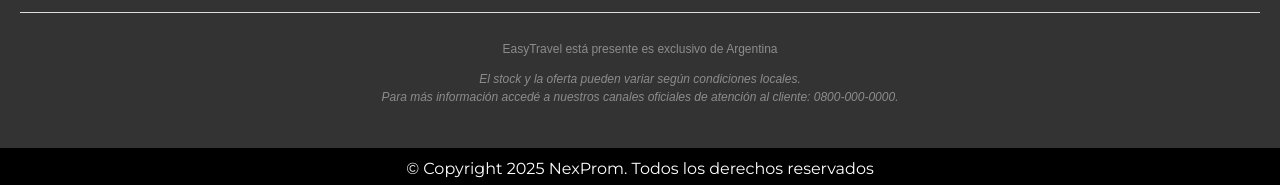
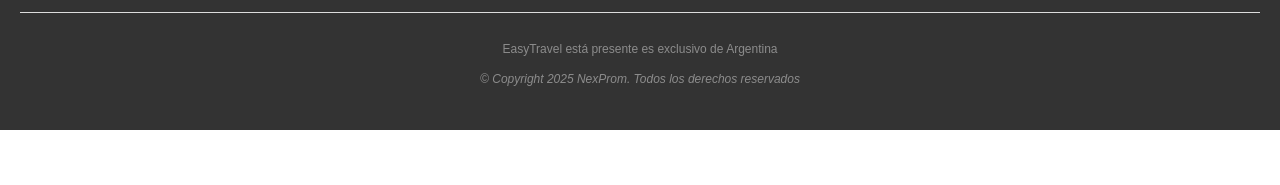
Before and after one commit to NexProm/Olimpiadas2025, an Angular app in the folder Project/: page / in a window 1280 px wide. Shown: the part 1895-2080 px from the top of the page. After the commit the page ends 2025 px from the top, so only its background shows below. Built offline with nearby package versions, Linux system fonts and the light colour scheme.

Commit message:
github pages 2

```diff
--- a/Project/src/app/views/footer/footer.component.html
+++ b/Project/src/app/views/footer/footer.component.html
@@ -56,9 +56,7 @@
       EasyTravel está presente es exclusivo de Argentina<br>
     </p>
     <p class="legal">
-      El stock y la oferta pueden variar según condiciones locales. <br>
-      Para más información accedé a nuestros canales oficiales de atención al cliente: 0800-000-0000.
+      &copy; Copyright 2025 NexProm. Todos los derechos reservados
     </p>
   </div>
 </footer>
-<footer>&copy; Copyright 2025 NexProm. Todos los derechos reservados</footer>
```
